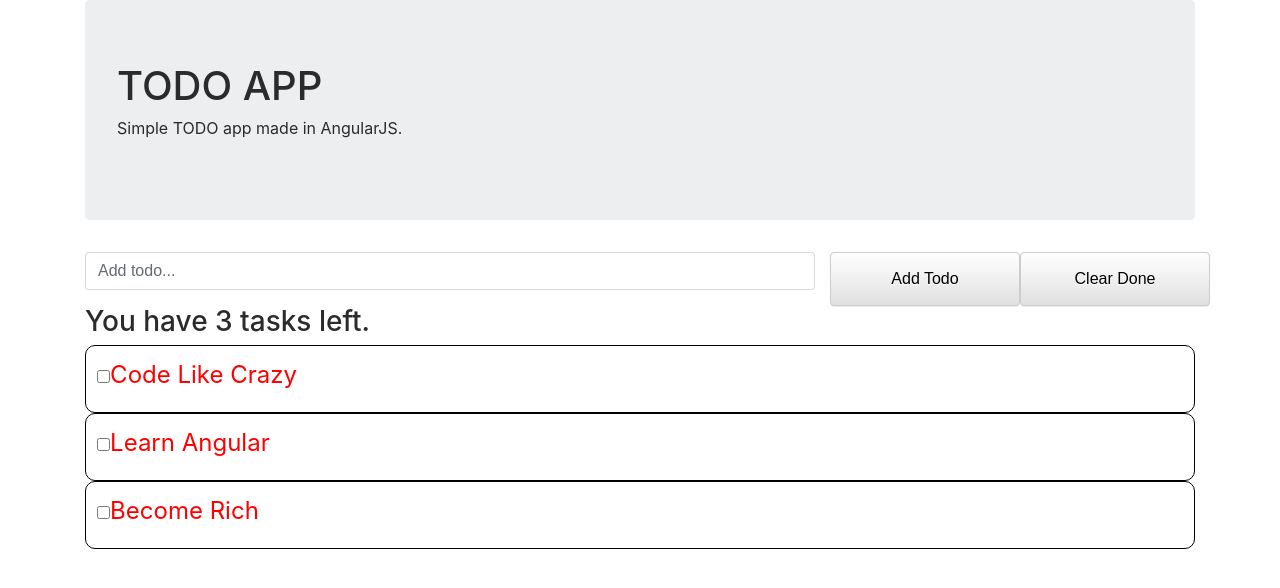
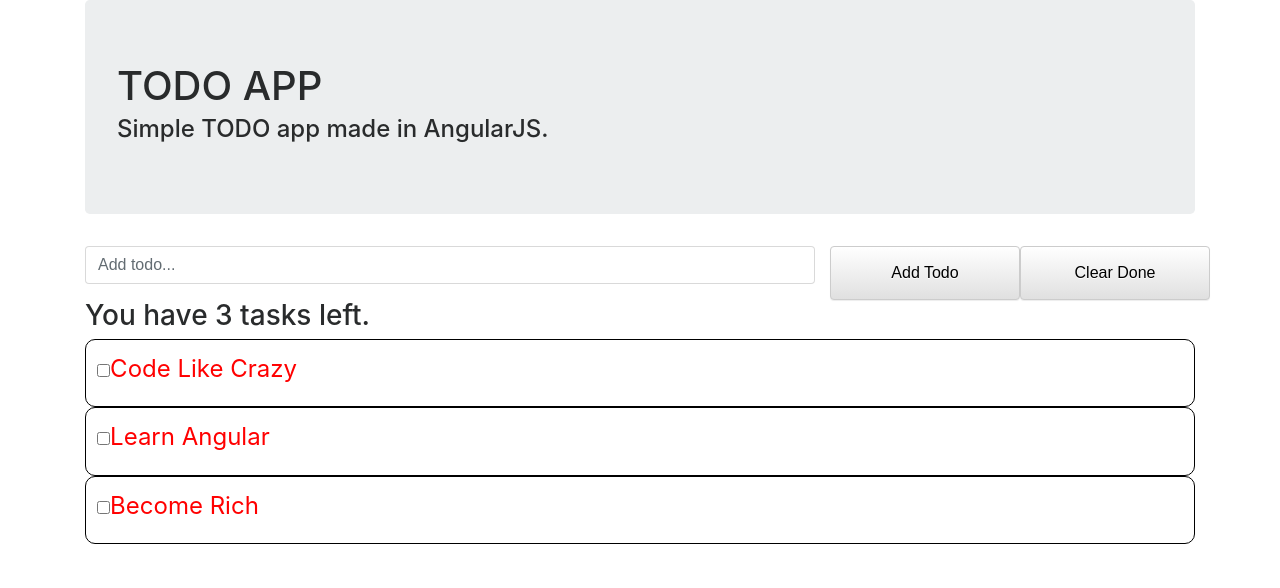
Before and after one commit to reficul31/angular-workshop-todo, a plain HTML site: page index.html in a window 1280 px wide. Drawn offline with nearby package versions, Linux system fonts and the light colour scheme.

Commit message:
Changing the heading tag

```diff
--- a/index.html
+++ b/index.html
@@ -17,7 +17,7 @@
 <body class='container'>
   <div class="jumbotron">
     <h1>TODO APP</h1>
-    <p>Simple TODO app made in AngularJS.</p>
+    <h4>Simple TODO app made in AngularJS.</h4>
   </div>
 <div ng-app='todoApp' ng-controller='todoCtrl'>
 <div class="row">
```
